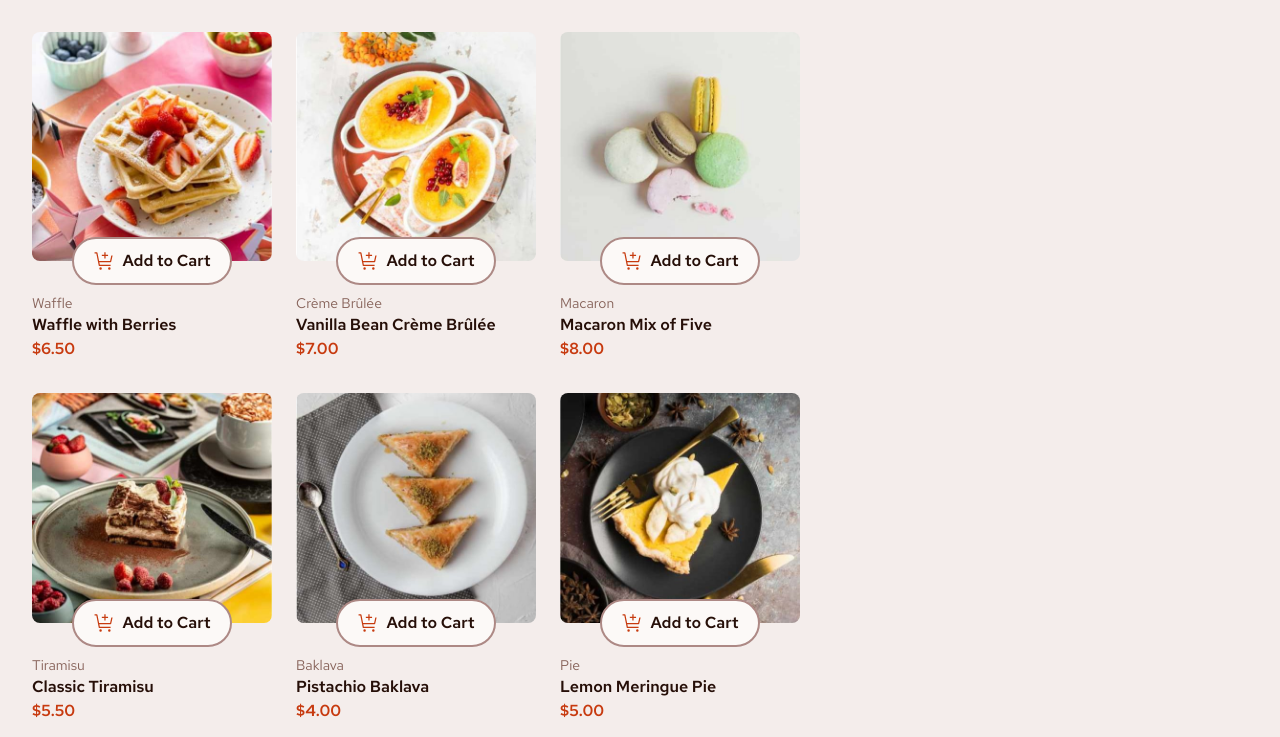
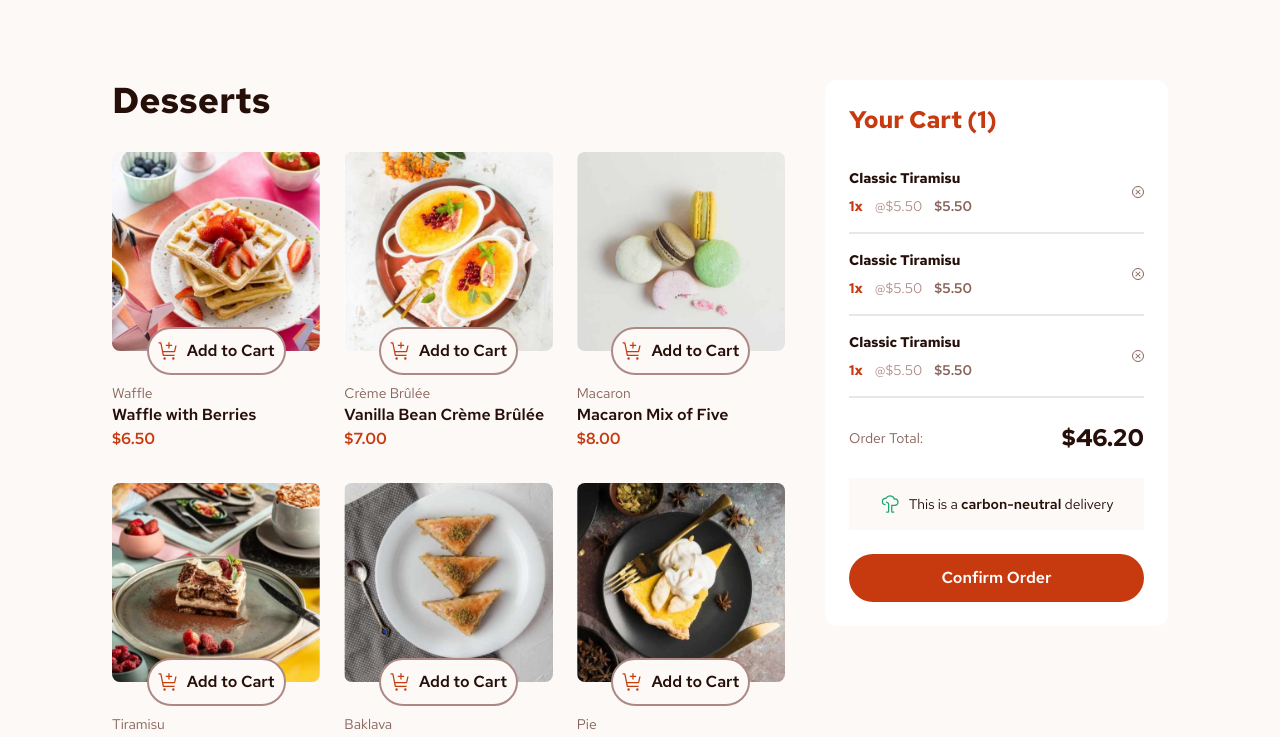
Before and after one commit to jialatteo/frontend-mentor-react-tailwind, a React (Create React App) app: page / in a window 1280 px wide. Shown: the top 737 px of the page. Built offline with nearby package versions, Linux system fonts and the light colour scheme.

Commit message:
Create desktop state with orders in cart

```diff
--- a/src/challenges/product-list-with-cart/ProductListWithCart.js
+++ b/src/challenges/product-list-with-cart/ProductListWithCart.js
@@ -21,9 +21,42 @@ function Dessert({ imageUrl, name, category, price }) {
   );
 }
 
+function Order() {
+  return (
+    <div className="flex items-center justify-between gap-40">
+      <div className="my-4 text-sm">
+        <p className="text-product-list-with-cart-rose-900 mb-2 font-bold">
+          Classic Tiramisu
+        </p>
+        <div className="flex gap-3">
+          <p className="text-product-list-with-cart-red font-bold">1x</p>
+          <p className="text-product-list-with-cart-rose-400">@$5.50</p>
+          <p className="text-product-list-with-cart-rose-500 font-semibold">
+            $5.50
+          </p>
+        </div>
+      </div>
+      <button className="border-product-list-with-cart-rose-500 hover:border-product-list-with-cart-rose-900 h-min rounded-full border">
+        <svg
+          className="text-product-list-with-cart-rose-500 hover:text-product-list-with-cart-rose-900 fill-current p-0.5"
+          xmlns="http://www.w3.org/2000/svg"
+          width="10"
+          height="10"
+          viewBox="0 0 10 10"
+        >
+          <path d="M8.375 9.375 5 6 1.625 9.375l-1-1L4 5 .625 1.625l1-1L5 4 8.375.625l1 1L6 5l3.375 3.375-1 1Z" />
+        </svg>
+      </button>
+    </div>
+  );
+}
+
 export default function ProductListWithCart() {
   return (
-    <div className="bg-product-list-with-cart-rose-100 font-redHatText text-product-list-with-cart-rose-900 min-h-screen p-8 text-base">
+    <div className="bg-product-list-with-cart-rose-50 font-redHatText text-product-list-with-cart-rose-900 min-h-screen px-28 py-20 text-base">
+      <div className="flex">
+        <div>
+          <h1 className="mb-8 text-4xl font-bold">Desserts</h1>
           <div className="grid max-w-3xl grid-cols-1 gap-6 gap-y-8 sm:grid-cols-2 md:grid-cols-3">
             {data.map((dessert) => (
               <Dessert
@@ -34,6 +67,49 @@ export default function ProductListWithCart() {
                 key={dessert.name}
               />
             ))}
+          </div>
+        </div>
+        <div className="ml-10 h-min flex-none rounded-xl bg-white p-6">
+          <h2 className="text-product-list-with-cart-red mb-4 text-2xl font-bold">
+            Your Cart (1)
+          </h2>
+          <div className="divide-y-2">
+            <Order />
+            <Order />
+            <Order />
+            <div className="flex items-center justify-between pt-6">
+              <p className="text-product-list-with-cart-rose-500 text-sm">
+                Order Total:
+              </p>
+              <p className="text-2xl font-bold">$46.20</p>
+            </div>
+          </div>
+          <div className="bg-product-list-with-cart-rose-50 my-6 flex items-center justify-center gap-2 py-4">
+            <svg
+              xmlns="http://www.w3.org/2000/svg"
+              width="21"
+              height="20"
+              fill="none"
+              viewBox="0 0 21 20"
+            >
+              <path
+                fill="#1EA575"
+                d="M8 18.75H6.125V17.5H8V9.729L5.803 8.41l.644-1.072 2.196 1.318a1.256 1.256 0 0 1 .607 1.072V17.5A1.25 1.25 0 0 1 8 18.75Z"
+              />
+              <path
+                fill="#1EA575"
+                d="M14.25 18.75h-1.875a1.25 1.25 0 0 1-1.25-1.25v-6.875h3.75a2.498 2.498 0 0 0 2.488-2.747 2.594 2.594 0 0 0-2.622-2.253h-.99l-.11-.487C13.283 3.56 11.769 2.5 9.875 2.5a3.762 3.762 0 0 0-3.4 2.179l-.194.417-.54-.072A1.876 1.876 0 0 0 5.5 5a2.5 2.5 0 1 0 0 5v1.25a3.75 3.75 0 0 1 0-7.5h.05a5.019 5.019 0 0 1 4.325-2.5c2.3 0 4.182 1.236 4.845 3.125h.02a3.852 3.852 0 0 1 3.868 3.384 3.75 3.75 0 0 1-3.733 4.116h-2.5V17.5h1.875v1.25Z"
+              />
+            </svg>
+            <p className="text-sm">
+              This is a <span className="font-semibold">carbon-neutral</span>{" "}
+              delivery
+            </p>
+          </div>
+          <button className="bg-product-list-with-cart-red w-full rounded-3xl py-3 font-semibold text-white hover:bg-red-800">
+            Confirm Order
+          </button>
+        </div>
       </div>
     </div>
   );
```
Also changed, not shown: public/icon-remove-item.svg (renamed from src/challenges/product-list-with-cart/assets/images/icon-remove-item.svg), src/challenges/product-list-with-cart/assets/images/favicon-32x32.png (deleted). Lines whose indentation alone changed are shown as unchanged.
